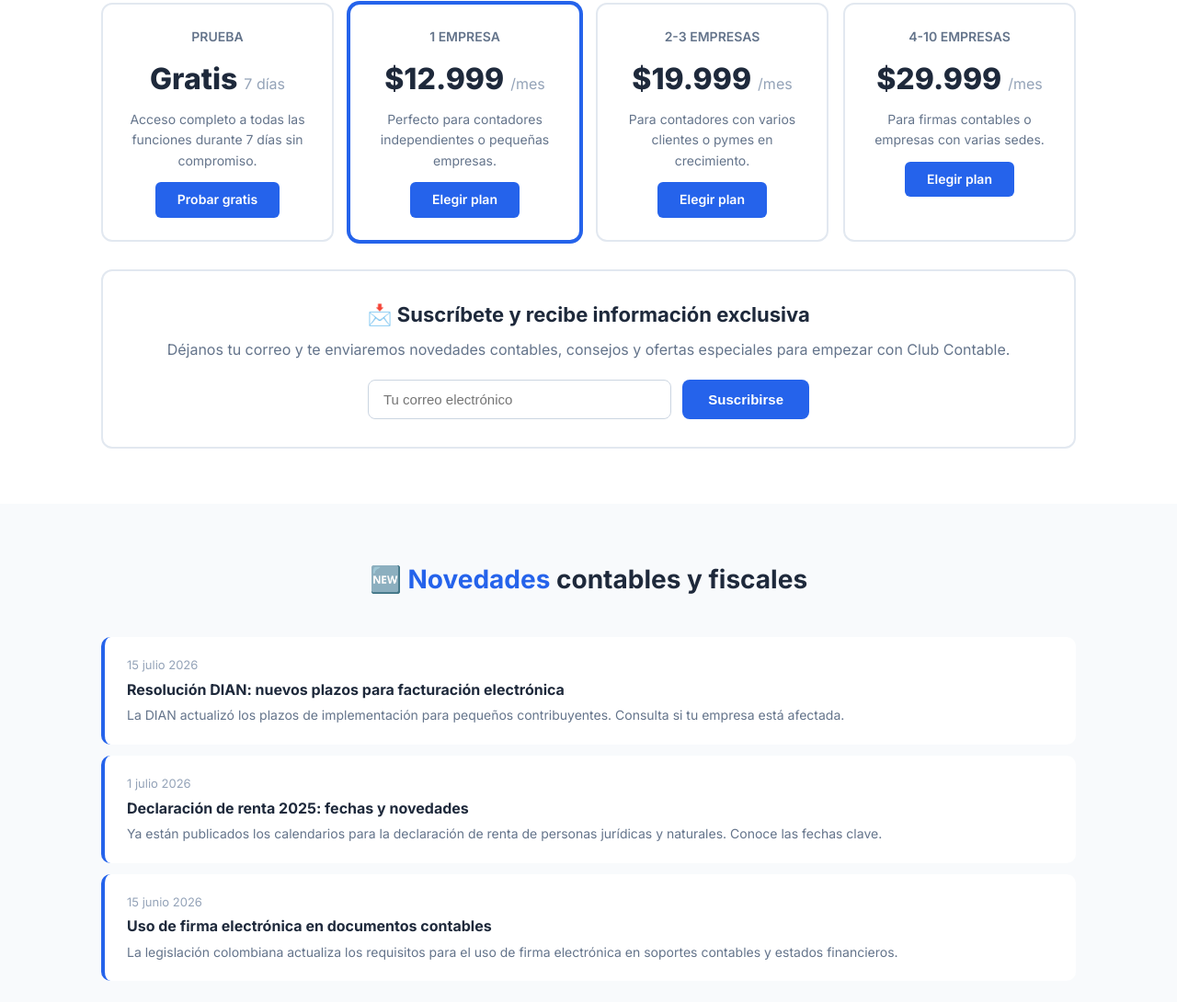
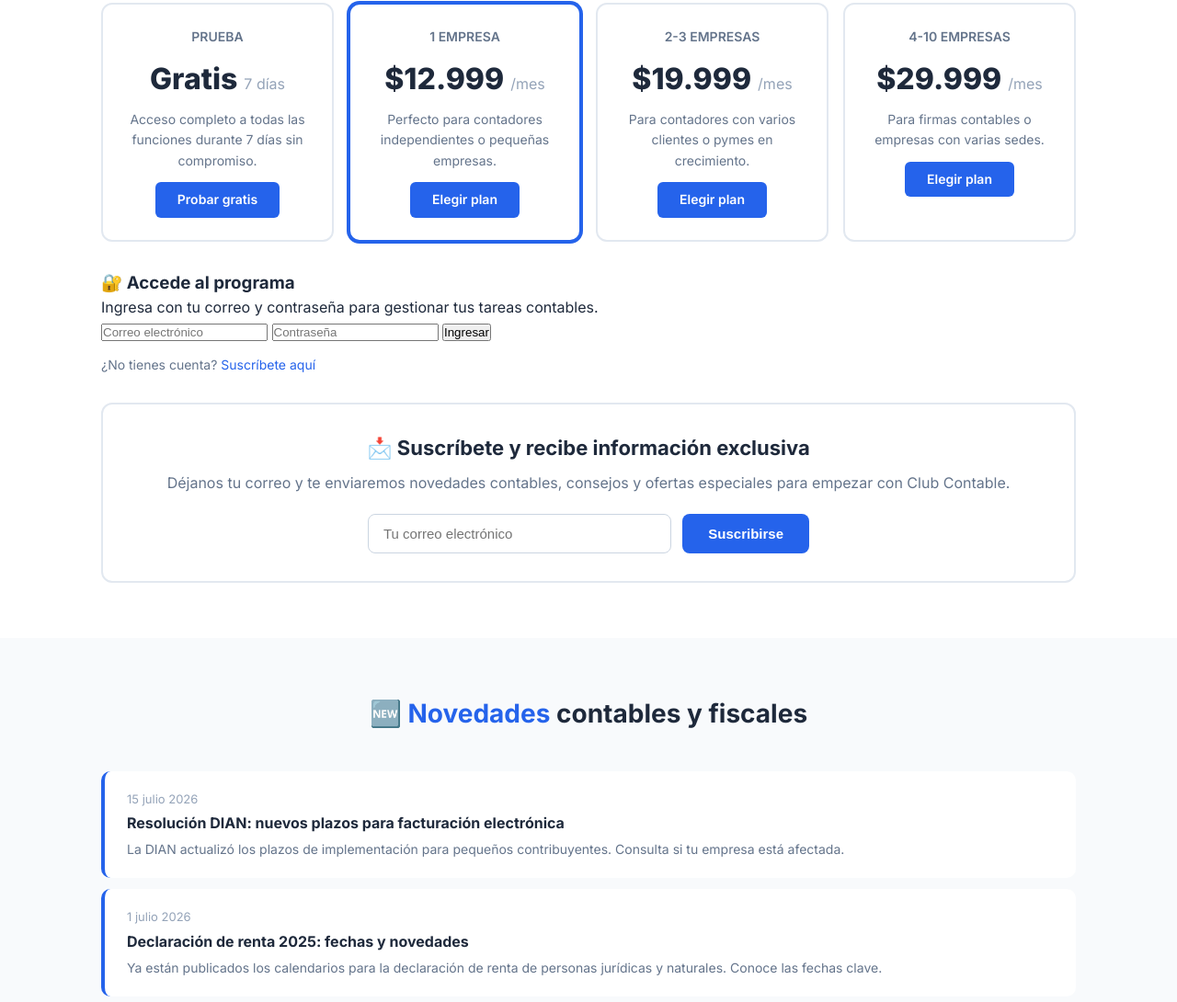
Before and after one commit to sandluc22/clubcontable, a website: page public/index.html in a window 1280 px wide. Shown: the part 3546-4636 px from the top of the page at 92% size. Drawn offline with Linux system fonts and the light colour scheme.

Commit message:
fix: login funcional en sección Programas

```diff
--- a/public/index.html
+++ b/public/index.html
@@ -311,6 +311,18 @@
       </div>
     </div>
 
+    <div class="login-box" id="acceso">
+      <h3>🔐 Accede al programa</h3>
+      <p>Ingresa con tu correo y contraseña para gestionar tus tareas contables.</p>
+      <form onsubmit="login(event)">
+        <input type="email" id="loginEmail" placeholder="Correo electrónico" required>
+        <input type="password" id="loginPass" placeholder="Contraseña" required>
+        <button type="submit">Ingresar</button>
+      </form>
+      <div class="toast" id="loginToast" style="display:none;"></div>
+      <p style="margin-top:12px;font-size:14px;color:#64748b;">¿No tienes cuenta? <a href="#suscripcion">Suscríbete aquí</a></p>
+    </div>
+
     <div class="suscribete-box" id="suscripcion">
       <h3>📩 Suscríbete y recibe información exclusiva</h3>
       <p>Déjanos tu correo y te enviaremos novedades contables, consejos y ofertas especiales para empezar con Club Contable.</p>
@@ -399,6 +411,22 @@
 </footer>
 
 <script>
+const API='https://clubcontable-api.crecimientofinancieroglobal.workers.dev';
+
+async function login(e){
+  e.preventDefault();
+  const em=document.getElementById('loginEmail').value.trim(),pw=document.getElementById('loginPass').value.trim();
+  if(!em||!pw)return showToast('loginToast','Completa todos los campos','error');
+  try{
+    const r=await fetch(API+'/api/login',{method:'POST',headers:{'Content-Type':'application/json'},body:JSON.stringify({email:em,password:pw})});
+    const d=await r.json();
+    if(d.ok&&d.token){showToast('loginToast','✅ Ingreso exitoso','ok');localStorage.setItem('token',d.token);localStorage.setItem('user',JSON.stringify(d.user||{}));setTimeout(()=>window.location.reload(),1000);}
+    else showToast('loginToast','❌ '+d.error,'error');
+  }catch(e){showToast('loginToast','❌ Error de conexión','error');}
+}
+
+function showToast(id,msg,type){const t=document.getElementById(id);t.textContent=msg;t.style.display='block';t.className='toast '+type;setTimeout(()=>t.style.display='none',4000);}
+
 function toggleFaq(el){const ans=el.nextElementSibling;ans.classList.toggle('open');el.querySelector('span').textContent=ans.classList.contains('open')?'−':'+';}
 function suscripcion(e){e.preventDefault();document.getElementById('subToast').style.display='block';document.getElementById('subEmail').value='';setTimeout(()=>document.getElementById('subToast').style.display='none',4000);}
 function contacto(e){e.preventDefault();document.getElementById('conToast').style.display='block';document.getElementById('conNombre').value='';document.getElementById('conEmail').value='';document.getElementById('conAsunto').value='';document.getElementById('conMsg').value='';setTimeout(()=>document.getElementById('conToast').style.display='none',4000);}
```
